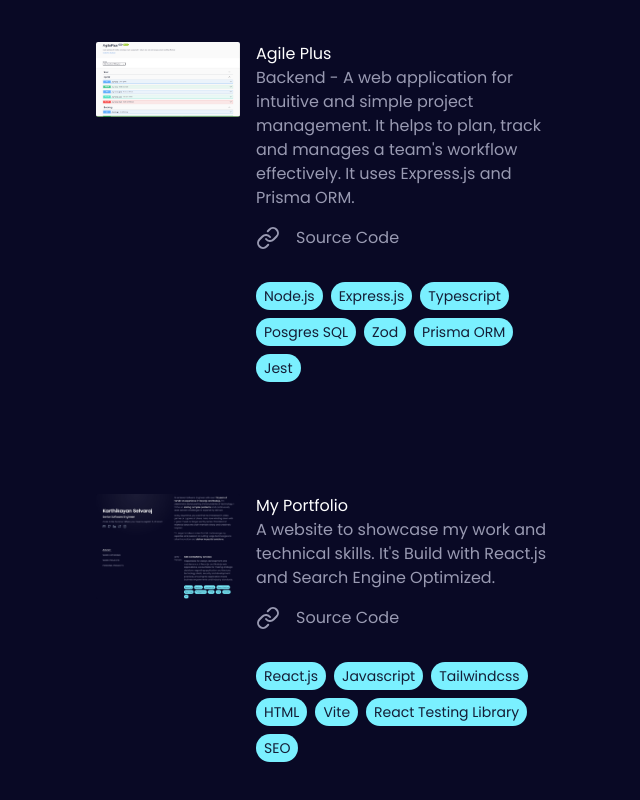
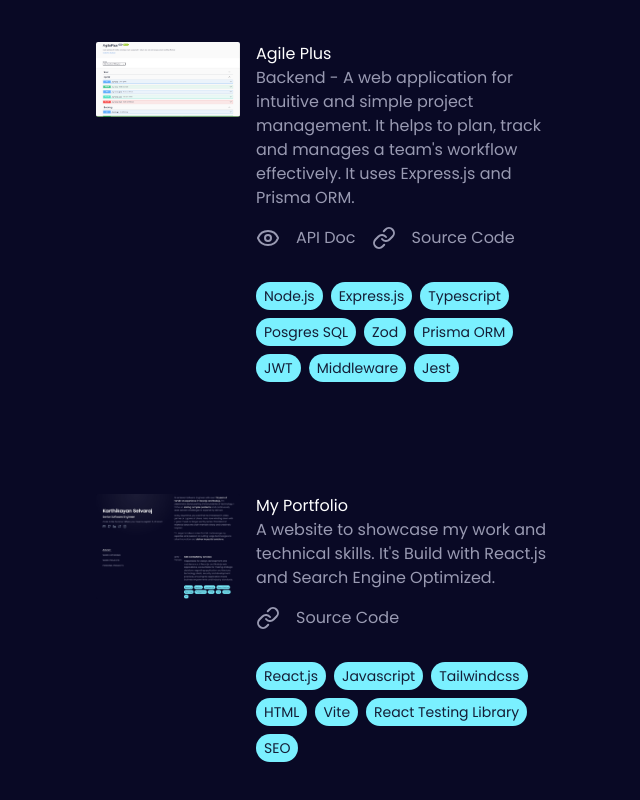
Before and after one commit to skarthikayan/karthikayan.in, a React (Vite) app: page / in a window 1280 px wide. Shown: the part 2282-3082 px from the top of the page, without its empty margins (584-1224 px from the left). Built offline with nearby package versions, Linux system fonts and the light colour scheme.

Commit message:
feat: added openapi docs in agileplus

```diff
--- a/src/components/PersonalProjects.jsx
+++ b/src/components/PersonalProjects.jsx
@@ -38,9 +38,13 @@ function PersonalProjects() {
         "Posgres SQL",
         "Zod",
         "Prisma ORM",
+        "JWT",
+        "Middleware",
         "Jest",
       ],
       sourceCode: "https://github.com/skarthikayan/agileplus",
+      apiDocs:
+        "https://petstore.swagger.io/?url=https://raw.githubusercontent.com/skarthikayan/agileplus/refs/heads/main/openapi.json",
     },
     {
       name: "My Portfolio",
@@ -103,6 +107,17 @@ function PersonalProjects() {
                       <p>Demo</p>
                     </a>
                   )}
+                  {project.apiDocs && (
+                    <a
+                      target="_blank"
+                      href={project.apiDocs}
+                      aria-label="API Doc"
+                      className="flex gap-4 my-4 hover:text-tags"
+                    >
+                      <DemoIcon />
+                      <p>API Doc</p>
+                    </a>
+                  )}
                   {project.sourceCode && (
                     <a
                       target="_blank"
```
